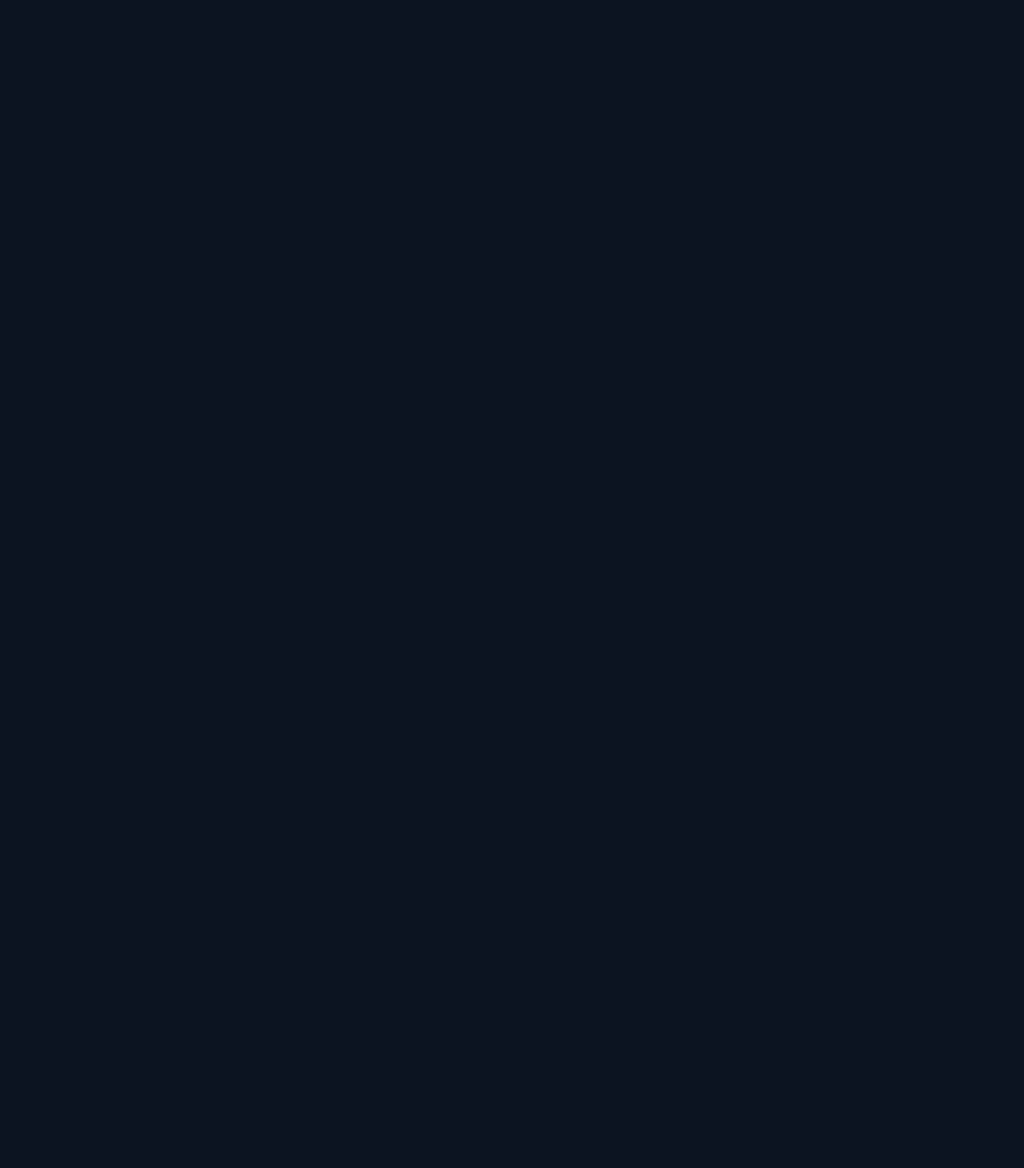
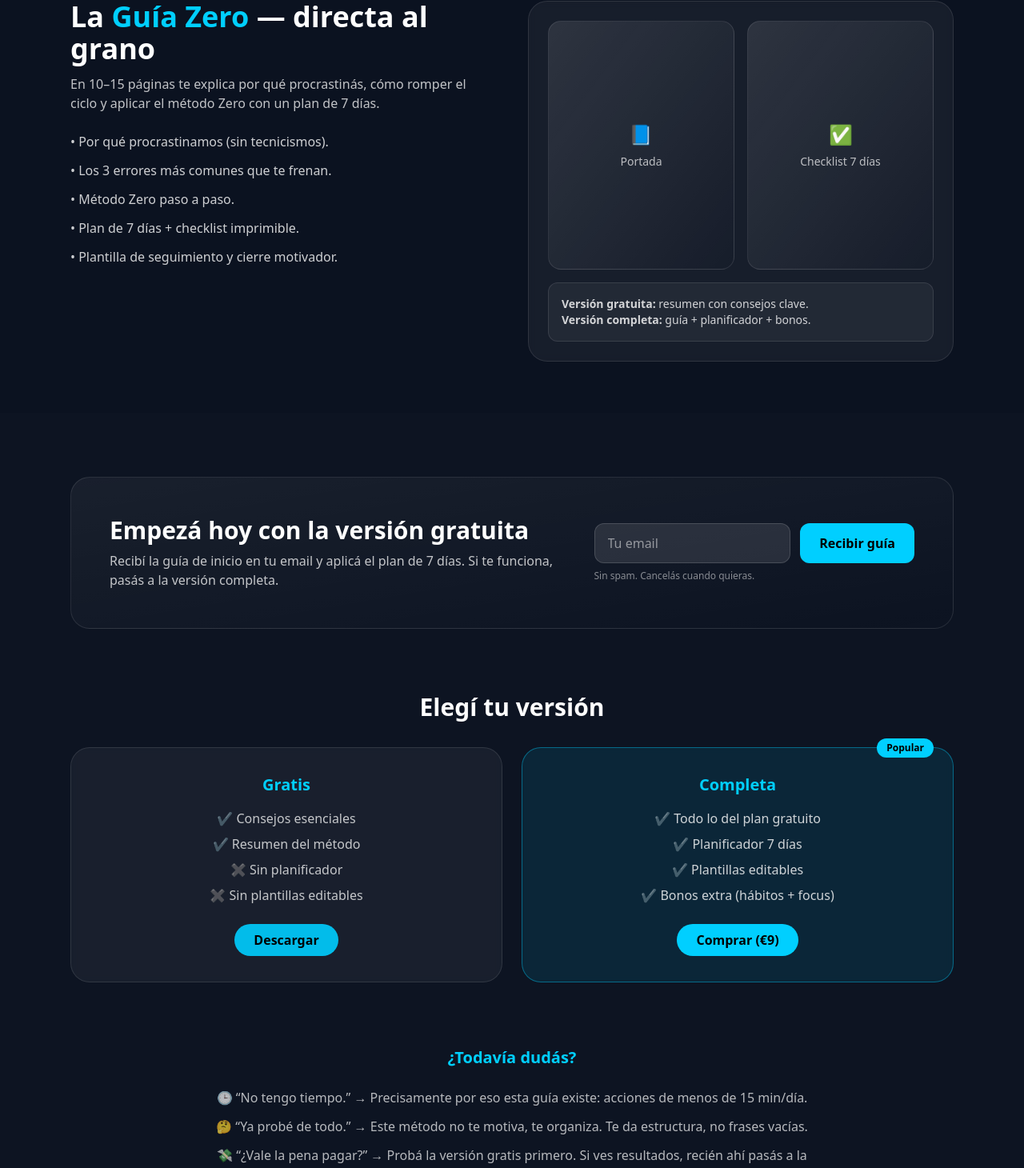
Before and after one commit to lucasfrancoromani/zeroprocastinacion, a Next.js app: page / in a window 1280 px wide. Shown: the part 1206-2666 px from the top of the page at 80% size. Before the commit the page ends 1143 px from the top, so only its background shows below. Built offline with nearby package versions, Linux system fonts and the light colour scheme.

Commit message:
feat: agregar secciones Guía, CTA y comparativa Free vs Full en landing

```diff
--- /dev/null
+++ b/src/app/components/SubscribeForm.tsx
@@ -0,0 +1,34 @@
+"use client";
+
+import { useState } from "react";
+
+export default function SubscribeForm() {
+  const [email, setEmail] = useState("");
+
+  const handleSubmit = (e: React.FormEvent<HTMLFormElement>) => {
+    e.preventDefault();
+    // TODO: acá luego integramos Mailchimp/ConvertKit
+    alert("¡Gracias! Pronto activamos la entrega automática.");
+    setEmail("");
+  };
+
+  return (
+    <form onSubmit={handleSubmit} className="flex flex-col sm:flex-row gap-3">
+      <input
+        type="email"
+        required
+        value={email}
+        onChange={(e) => setEmail(e.target.value)}
+        placeholder="Tu email"
+        className="w-full rounded-xl border border-white/15 bg-white/10 px-4 py-3 text-white placeholder-white/50 outline-none focus:ring-2 focus:ring-brand-cyan/60"
+        aria-label="Email"
+      />
+      <button
+        type="submit"
+        className="shrink-0 rounded-xl bg-brand-cyan px-6 py-3 font-semibold text-black hover:opacity-90 transition"
+      >
+        Recibir guía
+      </button>
+    </form>
+  );
+}
--- a/src/app/page.tsx
+++ b/src/app/page.tsx
@@ -1,7 +1,9 @@
+import SubscribeForm from "./components/SubscribeForm";
+
 export default function Home() {
   return (
     <main className="min-h-screen">
-      {/* HEADER */}
+      {/* ===== HEADER ===== */}
       <header className="mx-auto max-w-6xl px-6 py-6 flex items-center justify-between">
         <div className="text-xl font-semibold tracking-tight">
           Zero <span className="text-brand-cyan">Procrastinación</span>
@@ -10,7 +12,7 @@ export default function Home() {
         <nav className="hidden sm:flex items-center gap-6 text-sm text-white/70">
           <a href="#beneficios" className="hover:text-brand-white">Beneficios</a>
           <a href="#guia" className="hover:text-brand-white">Guía</a>
-          <a href="#cta" className="hover:text-brand-white">Comprar</a>
+          <a href="#cta" className="hover:text-brand-white">Empezar</a>
         </nav>
 
         <a
@@ -21,20 +23,14 @@ export default function Home() {
         </a>
       </header>
 
-      {/* HERO DIFERENCIADO */}
-      <section
-        className="relative overflow-hidden"
-        aria-label="Hero principal"
-      >
-        {/* Fondo con gradiente + patrón para distinguir del portfolio */}
+      {/* ===== HERO DIFERENCIADO ===== */}
+      <section className="relative overflow-hidden" aria-label="Hero principal">
         <div className="absolute inset-0 bg-gradient-to-b from-black/20 via-transparent to-black/30" />
         <div className="hero-pattern absolute inset-0 opacity-20" />
 
         <div className="relative mx-auto max-w-6xl px-6 pt-8 pb-20">
           <div className="grid gap-10 md:grid-cols-12 md:items-center">
-            {/* Texto */}
             <div className="md:col-span-7">
-              {/* Badge distinta al portfolio */}
               <div className="inline-flex items-center gap-2 rounded-full border border-white/15 bg-white/5 px-3 py-1 text-xs text-white/80">
                 <span className="inline-block h-1.5 w-1.5 rounded-full bg-brand-cyan" />
                 Nueva guía v1.0 — 7 días
@@ -50,7 +46,6 @@ export default function Home() {
                 Nada de humo. Pasos simples, resultados reales.
               </p>
 
-              {/* CTAs con estilo “pill” para diferenciarse */}
               <div className="mt-8 flex flex-col sm:flex-row gap-4">
                 <a
                   href="#cta"
@@ -66,13 +61,12 @@ export default function Home() {
                 </a>
               </div>
 
-              {/* Social proof breve (también distinta al portfolio) */}
               <p className="mt-6 text-sm text-white/60">
                 Método probado en rutinas reales. 7 días para arrancar, 30 para consolidar.
               </p>
             </div>
 
-            {/* Visual / Card a la derecha: distinta al portfolio */}
+            {/* VISUAL */}
             <div className="md:col-span-5">
               <div className="mt-2 md:mt-0">
                 <div className="rounded-3xl border border-white/10 bg-white/5 p-5 backdrop-blur-sm">
@@ -84,21 +78,12 @@ export default function Home() {
                       </p>
                     </div>
                   </div>
-
                   <div className="mt-5 grid grid-cols-3 gap-3 text-xs text-white/70">
-                    <div className="rounded-xl border border-white/10 bg-white/5 px-3 py-2">
-                      ⚡ Acción diaria
-                    </div>
-                    <div className="rounded-xl border border-white/10 bg-white/5 px-3 py-2">
-                      ⏱️ Sesiones Focus
-                    </div>
-                    <div className="rounded-xl border border-white/10 bg-white/5 px-3 py-2">
-                      📋 Hábitos clave
-                    </div>
+                    <div className="rounded-xl border border-white/10 bg-white/5 px-3 py-2">⚡ Acción diaria</div>
+                    <div className="rounded-xl border border-white/10 bg-white/5 px-3 py-2">⏱️ Sesiones Focus</div>
+                    <div className="rounded-xl border border-white/10 bg-white/5 px-3 py-2">📋 Hábitos clave</div>
                   </div>
                 </div>
-
-                {/* Micro copy debajo */}
                 <p className="mt-4 text-center text-xs text-white/50">
                   Incluye versión gratuita y versión completa con planificador.
                 </p>
@@ -107,13 +92,12 @@ export default function Home() {
           </div>
         </div>
 
-        {/* Separador en ángulo: marca diferencia visual */}
         <svg className="block w-full text-brand-dark" viewBox="0 0 1440 60" preserveAspectRatio="none" aria-hidden>
           <polygon fill="currentColor" points="0,60 1440,0 1440,60"></polygon>
         </svg>
       </section>
 
-      {/* ====== SECCIONES EXISTENTES (las iremos puliendo en el PASO 2) ====== */}
+      {/* ===== BENEFICIOS ===== */}
       <section id="beneficios" className="bg-[#101828]">
         <div className="mx-auto max-w-6xl px-6 py-16">
           <div className="text-center mb-12">
@@ -153,7 +137,138 @@ export default function Home() {
         </div>
       </section>
 
-      {/* Colocaremos #guia y #cta en los próximos pasos */}
+      {/* ===== GUÍA ===== */}
+      <section id="guia" className="bg-brand-dark">
+        <div className="mx-auto max-w-6xl px-6 py-16">
+          <div className="grid gap-10 md:grid-cols-12">
+            <div className="md:col-span-6">
+              <h2 className="text-3xl md:text-4xl font-bold">
+                La <span className="text-brand-cyan">Guía Zero</span> — directa al grano
+              </h2>
+              <p className="mt-3 text-white/75">
+                En 10–15 páginas te explica por qué procrastinás, cómo romper el ciclo y aplicar el método Zero con un plan de 7 días.
+              </p>
+              <ul className="mt-6 space-y-3 text-white/80">
+                <li>• Por qué procrastinamos (sin tecnicismos).</li>
+                <li>• Los 3 errores más comunes que te frenan.</li>
+                <li>• Método Zero paso a paso.</li>
+                <li>• Plan de 7 días + checklist imprimible.</li>
+                <li>• Plantilla de seguimiento y cierre motivador.</li>
+              </ul>
+            </div>
+
+            <div className="md:col-span-6">
+              <div className="rounded-3xl border border-white/10 bg-white/5 p-6 backdrop-blur-sm">
+                <div className="grid gap-4 sm:grid-cols-2">
+                  <div className="rounded-2xl border border-white/10 bg-gradient-to-br from-white/10 to-white/0 aspect-[3/4] flex items-center justify-center">
+                    <div className="text-center px-4">
+                      <div className="text-2xl">📘</div>
+                      <p className="mt-2 text-sm text-white/70">Portada</p>
+                    </div>
+                  </div>
+                  <div className="rounded-2xl border border-white/10 bg-gradient-to-br from-white/10 to-white/0 aspect-[3/4] flex items-center justify-center">
+                    <div className="text-center px-4">
+                      <div className="text-2xl">✅</div>
+                      <p className="mt-2 text-sm text-white/70">Checklist 7 días</p>
+                    </div>
+                  </div>
+                </div>
+                <div className="mt-4 rounded-xl border border-white/10 bg-white/5 p-4 text-sm text-white/80">
+                  <strong>Versión gratuita:</strong> resumen con consejos clave. <br />
+                  <strong>Versión completa:</strong> guía + planificador + bonos.
+                </div>
+              </div>
+            </div>
+          </div>
+        </div>
+      </section>
+
+      {/* ===== CTA + COMPARATIVA ===== */}
+      <section id="cta" data-section="cta" className="bg-[#0d1422]">
+        <div className="mx-auto max-w-6xl px-6 py-20 space-y-20">
+          {/* CTA */}
+          <div className="rounded-3xl border border-white/10 bg-gradient-to-br from-white/5 to-white/0 p-8 md:p-12">
+            <div className="grid gap-8 md:grid-cols-12 md:items-center">
+              <div className="md:col-span-7">
+                <h3 className="text-2xl md:text-3xl font-bold">Empezá hoy con la versión gratuita</h3>
+                <p className="mt-2 text-white/75">
+                  Recibí la guía de inicio en tu email y aplicá el plan de 7 días. Si te funciona, pasás a la versión completa.
+                </p>
+              </div>
+              <div className="md:col-span-5">
+                <SubscribeForm />
+                <p className="mt-2 text-xs text-white/50">Sin spam. Cancelás cuando quieras.</p>
+              </div>
+            </div>
+          </div>
+
+          {/* COMPARATIVA */}
+          <div className="text-center">
+            <h3 className="text-3xl font-bold mb-8">Elegí tu versión</h3>
+            <div className="grid gap-6 md:grid-cols-2">
+              {/* Free */}
+              <div className="rounded-3xl border border-white/10 bg-white/5 p-8 backdrop-blur-sm">
+                <h4 className="text-xl font-semibold text-brand-cyan">Gratis</h4>
+                <ul className="mt-4 space-y-2 text-white/75">
+                  <li>✔ Consejos esenciales</li>
+                  <li>✔ Resumen del método</li>
+                  <li>✖ Sin planificador</li>
+                  <li>✖ Sin plantillas editables</li>
+                </ul>
+                <a
+                  href="#cta"
+                  className="mt-6 inline-flex items-center justify-center rounded-full bg-brand-cyan/90 px-6 py-2 font-semibold text-black hover:bg-brand-cyan transition"
+                >
+                  Descargar
+                </a>
+              </div>
+
+              {/* Full */}
+              <div className="rounded-3xl border border-brand-cyan/40 bg-brand-cyan/10 p-8 backdrop-blur-sm relative">
+                <span className="absolute -top-3 right-6 bg-brand-cyan text-black text-xs font-semibold px-3 py-1 rounded-full">
+                  Popular
+                </span>
+                <h4 className="text-xl font-semibold text-brand-cyan">Completa</h4>
+                <ul className="mt-4 space-y-2 text-white/80">
+                  <li>✔ Todo lo del plan gratuito</li>
+                  <li>✔ Planificador 7 días</li>
+                  <li>✔ Plantillas editables</li>
+                  <li>✔ Bonos extra (hábitos + focus)</li>
+                </ul>
+                <a
+                  href="#"
+                  className="mt-6 inline-flex items-center justify-center rounded-full bg-brand-cyan px-6 py-2 font-semibold text-black hover:opacity-90 transition"
+                >
+                  Comprar (€9)
+                </a>
+              </div>
+            </div>
+          </div>
+
+          {/* MICROCOPYS */}
+          <div className="text-center space-y-6">
+            <h4 className="text-xl font-bold text-brand-cyan">¿Todavía dudás?</h4>
+            <div className="max-w-3xl mx-auto text-white/70 space-y-3">
+              <p>🕒 “No tengo tiempo.” → Precisamente por eso esta guía existe: acciones de menos de 15 min/día.</p>
+              <p>🤔 “Ya probé de todo.” → Este método no te motiva, te organiza. Te da estructura, no frases vacías.</p>
+              <p>💸 “¿Vale la pena pagar?” → Probá la versión gratis primero. Si ves resultados, recién ahí pasás a la completa.</p>
+            </div>
+          </div>
+        </div>
+      </section>
+
+      {/* ===== FOOTER ===== */}
+      <footer className="border-t border-white/10">
+        <div className="mx-auto max-w-6xl px-6 py-10 text-sm text-white/60 flex flex-col md:flex-row items-center justify-between gap-4">
+          <div>© {new Date().getFullYear()} Zero Procrastinación</div>
+          <div className="flex items-center gap-5">
+            <a href="#" className="hover:text-white">Instagram</a>
+            <a href="#" className="hover:text-white">TikTok</a>
+            <a href="#" className="hover:text-white">YouTube</a>
+            <a href="#" className="hover:text-white">Contacto</a>
+          </div>
+        </div>
+      </footer>
     </main>
   );
 }
```
